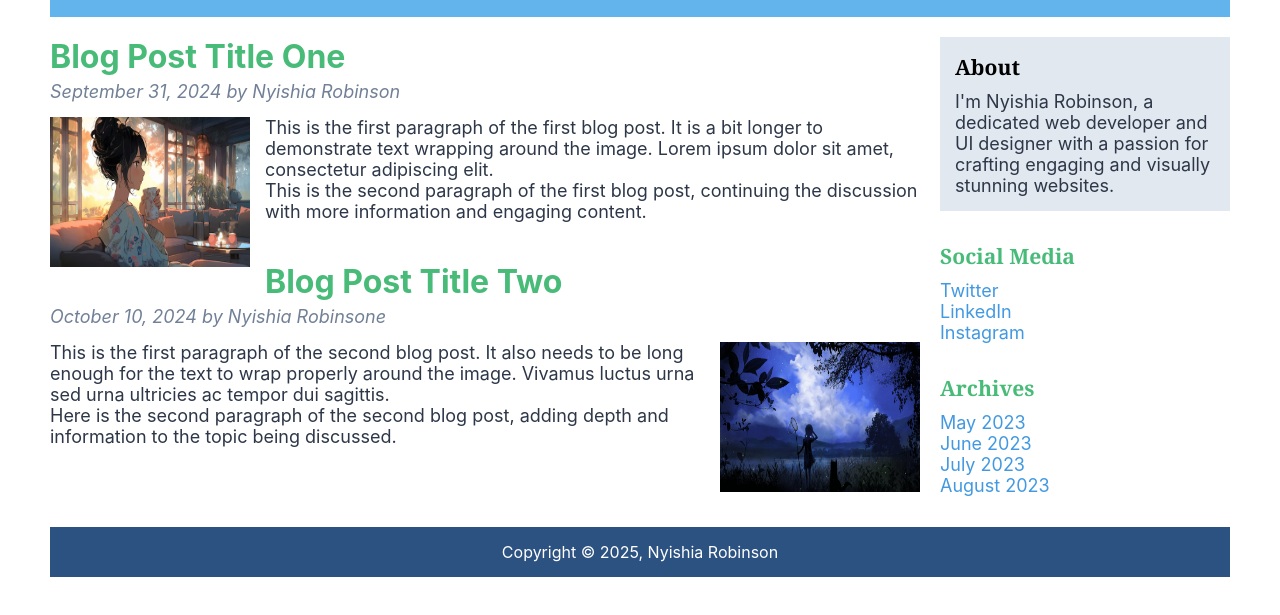
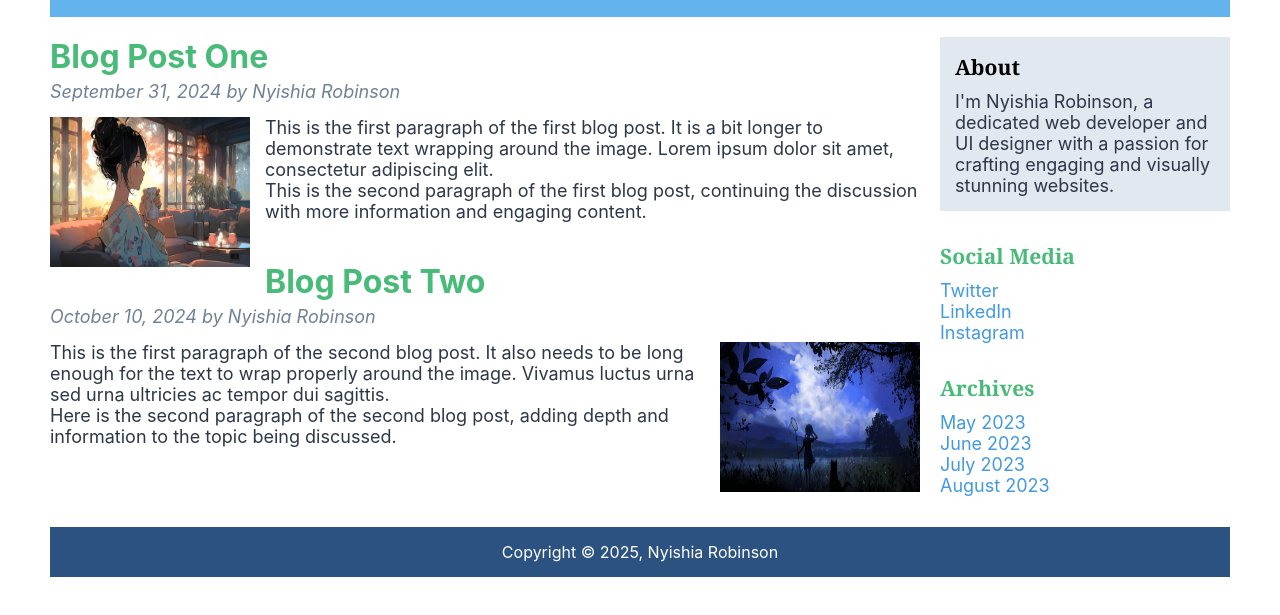
Before and after one commit to Nyishia18/info2180-lab2, a plain HTML site: page index.html in a window 1280 px wide. Shown: the part 153-768 px from the top of the page. Drawn offline with Linux system fonts and the light colour scheme.

Commit message:
Update index.html with new content

```diff
--- a/index.html
+++ b/index.html
@@ -19,15 +19,15 @@
   </header>
   <main>
     <article>
-      <h2>Blog Post Title One</h2>
+      <h2>Blog Post One</h2>
       <p class="post-info">September 31, 2024 by Nyishia Robinson</p>
       <img src="blog1.jpg" alt="Blog Post One" class="float-left" width="200" height="150" />
       <p>This is the first paragraph of the first blog post. It is a bit longer to demonstrate text wrapping around the image. Lorem ipsum dolor sit amet, consectetur adipiscing elit.</p>
       <p>This is the second paragraph of the first blog post, continuing the discussion with more information and engaging content.</p>
     </article>
     <article>
-      <h2>Blog Post Title Two</h2>
-      <p class="post-info">October 10, 2024 by Nyishia Robinsone</p>
+      <h2>Blog Post Two</h2>
+      <p class="post-info">October 10, 2024 by Nyishia Robinson</p>
       <img src="blog2.jpg" alt="Blog Post Two" class="float-right" width="200" height="150" />
       <p>This is the first paragraph of the second blog post. It also needs to be long enough for the text to wrap properly around the image. Vivamus luctus urna sed urna ultricies ac tempor dui sagittis.</p>
       <p>Here is the second paragraph of the second blog post, adding depth and information to the topic being discussed.</p>
```
